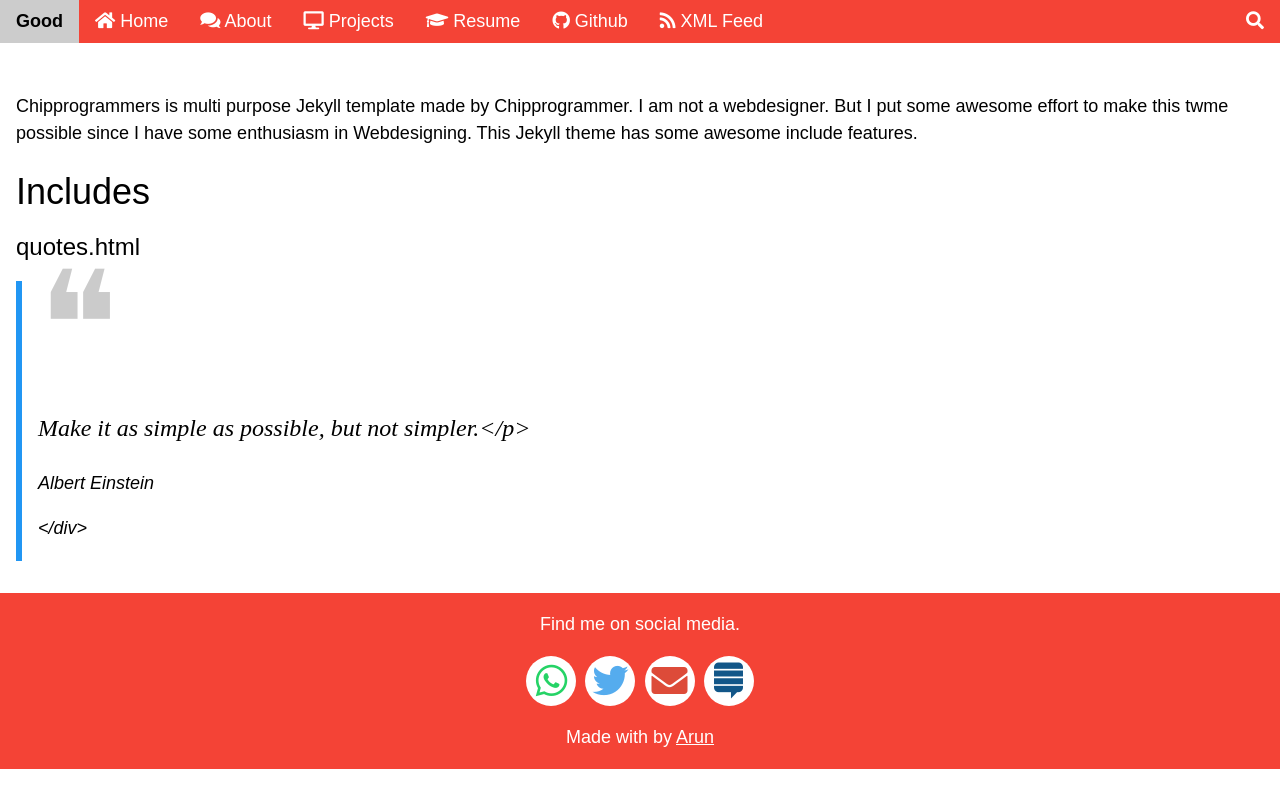
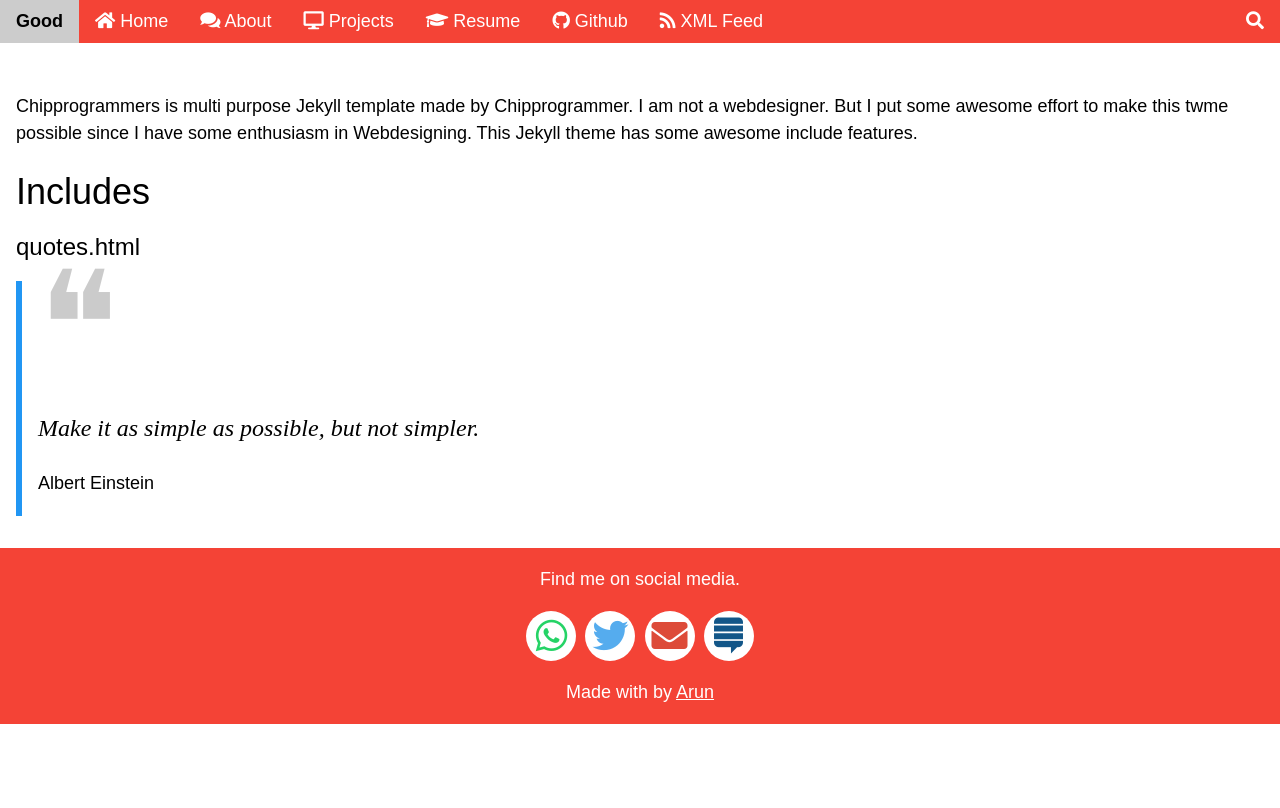
Before and after one commit to chipprogrammers/Good, a Jekyll site: the page built from index.md, in a window 1280 px wide. Shown: the top 808 px of the page. Built offline with Jekyll 4.4.1, drawn with Linux system fonts in a browser that asks for light colours; some web fonts are replaced; comment, search, counter and statistics services are not loaded.

Commit message:
Update quotes.html

```diff
--- a/_includes/quotes.html
+++ b/_includes/quotes.html
@@ -1,5 +1,5 @@
 <div class="w3-panel w3-pale-{{ include.container_color }} w3-leftbar w3-border-{{ include.leftbar_color }}">
   <span class="w3-{{ icon_color }}" style="font-size:150px;line-height:0.6em;opacity:0.2">&#10077;</span>
-  <p class="w3-xlarge w3-serif"><i>{{ include.quote }}<i></p>
+  <p class="w3-xlarge w3-serif"><i>{{ include.quote }}</i></p>
   <p>{{ include.said_by }}</p>
 </div>
```
